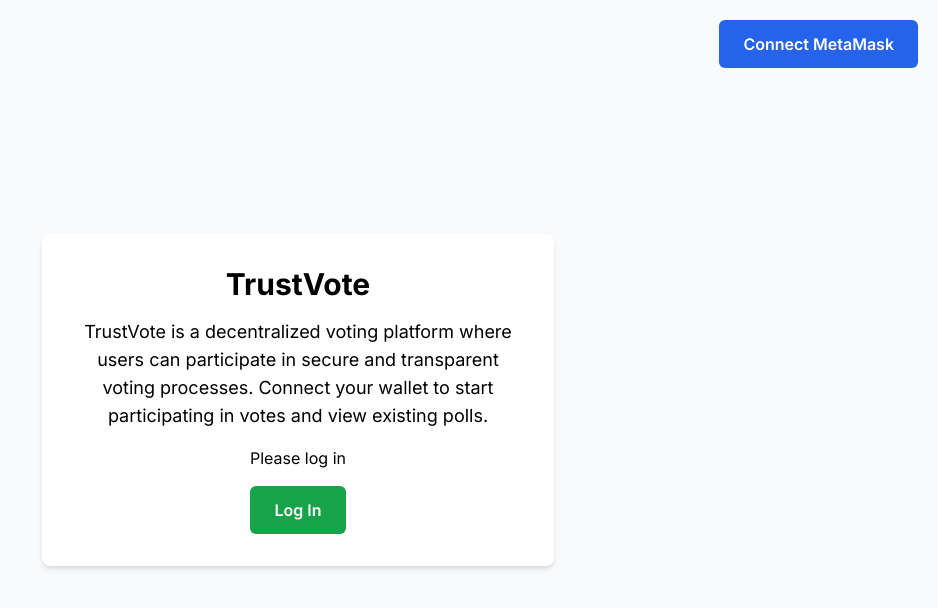
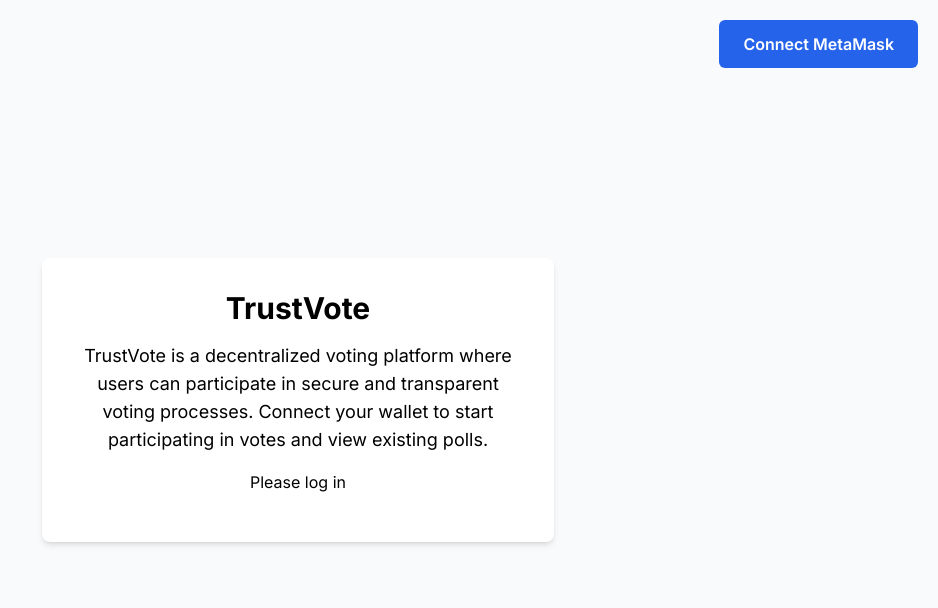
Before and after one commit to monnaliya/trustvote-eth-shenzhen-2024, a Next.js app: page / in a window 1280 px wide. Shown: the top 608 px of the page, without its empty margins (342-1280 px from the left). Built offline with nearby package versions, Linux system fonts and the light colour scheme.

Commit message:
Conditionally render ‘View Voting List’ button and restrict access to connected users

```diff
--- a/app/page.tsx
+++ b/app/page.tsx
@@ -35,7 +35,11 @@
   };
 
   const handleLogin = () => {
-    router.push('/voting-list');
+    if (account) {
+      router.push('/voting-list');
+    } else {
+      console.log('Please connect your wallet first.');
+    }
   };
 
   return (
@@ -72,12 +76,6 @@
         ) : (
           <div>
             <p className="mb-4">Please log in</p>
-            <button
-              onClick={handleLogin}
-              className="px-6 py-3 bg-green-600 text-white font-semibold rounded-md"
-            >
-              Log In
-            </button>
           </div>
         )}
       </div>
```
